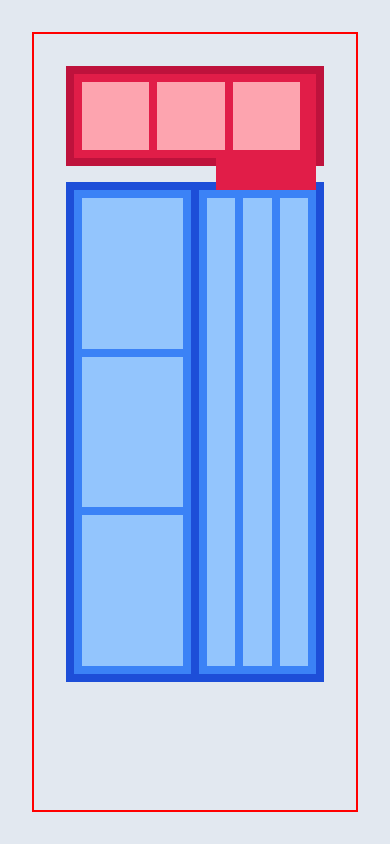
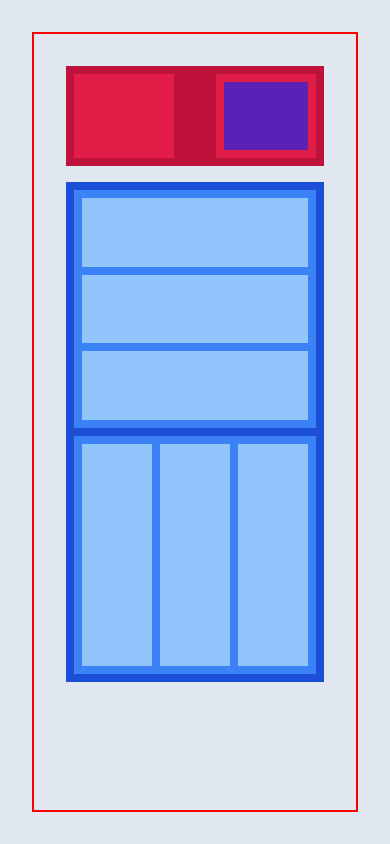
Before and after one commit to Cyril-Mathe/maquette-responsive, a plain HTML site: page index.html in a window 390 px wide. Drawn offline with Linux system fonts and the light colour scheme.

Commit message:
code css pour maquette responsive

```diff
--- a/style.css
+++ b/style.css
@@ -87,3 +87,34 @@ main {
     height: 100%;
     background-color: #fda4af;
 }
+
+.none {
+    width: 100px;
+    height: 100%;
+    display: none;
+    background-color: #5b21b6;
+}
+
+@media (max-width : 1000px) {
+    main {
+        flex-direction: column;
+    }
+    .carre1 {
+        width: 100%;
+    }
+    .carre2{
+        width: 100%;
+    }
+    .square1 {
+        width: 100%;
+    }
+    .square5 {
+        display: none;
+    }
+    .square4 {
+        width: 100px;
+    }
+    .none {
+        display: block;
+    }
+}
```
